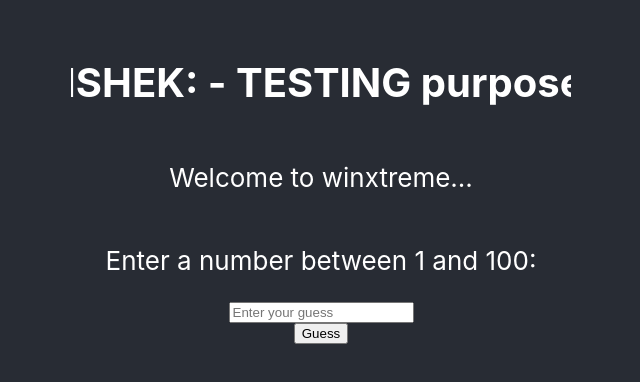
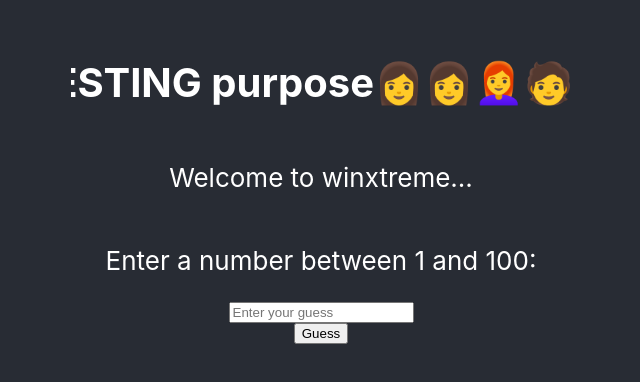
Before and after one commit to jitu-jk/winxtreme, a React (Create React App) app: page / in a window 1280 px wide. Shown: the part 210-592 px from the top of the page, without its empty margins (319-959 px from the left). Built offline with nearby package versions, Linux system fonts and the light colour scheme.

Commit message:
changed by jitu

```diff
--- a/src/App.js
+++ b/src/App.js
@@ -67,7 +67,7 @@ function App() {
             fill="white"
             className="glow"
           >
-           ABHISHEK: - TESTING purpose......
+           ABHISHEK: - TESTING purpose👩👩👩‍🦰🧑🧔👩‍🦳👨‍🦳🧒👱‍♂️👩‍🦲
           </text>
         </svg>
 
```
